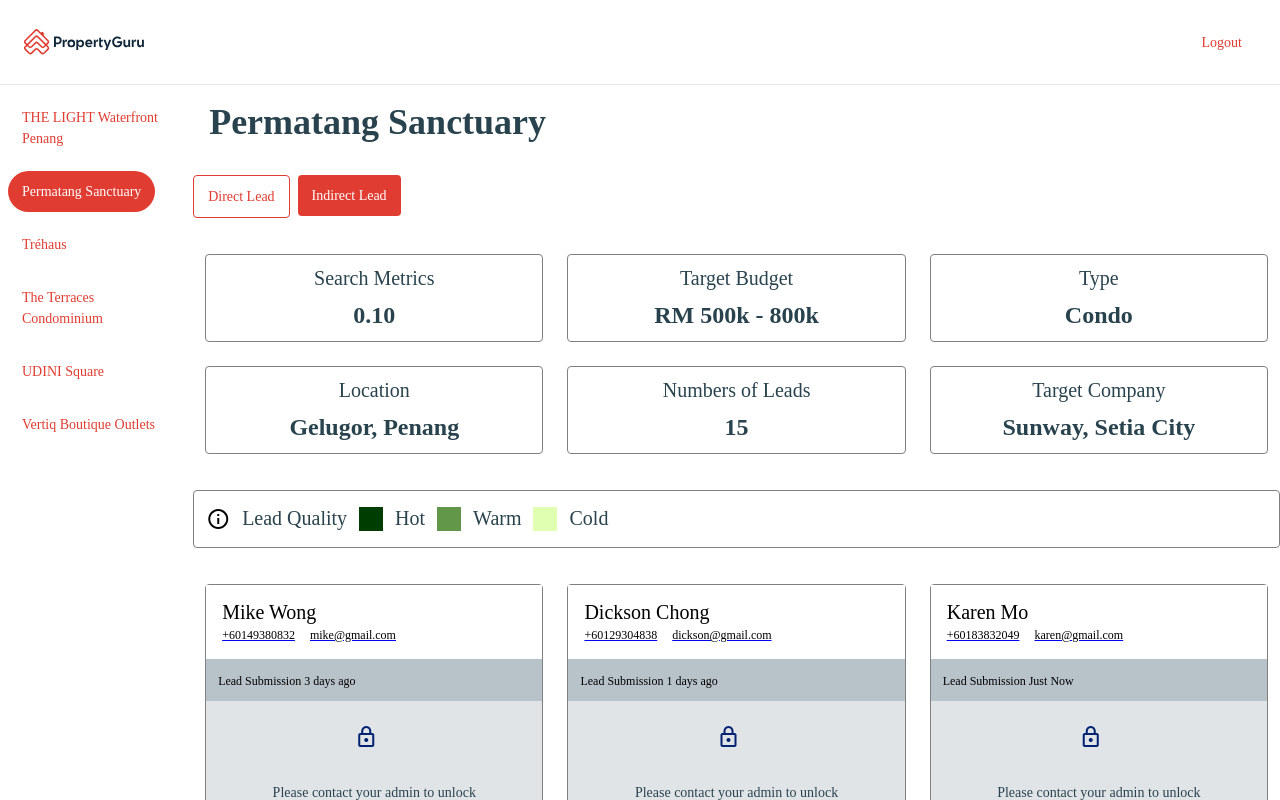
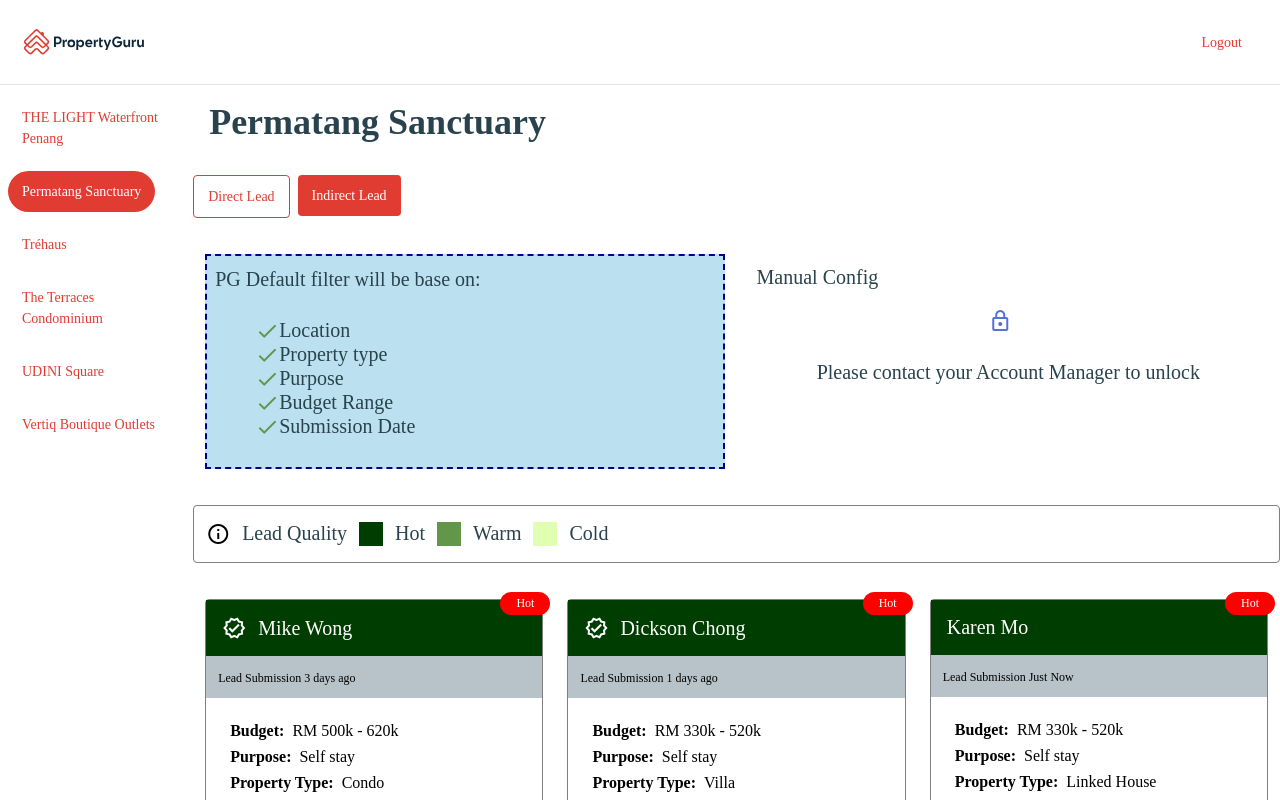
Before and after one commit to junKitClover/PGHack, a Next.js app: page /project/indirect/permatang-sanctuary in a window 1280 px wide. Before the commit this address had no page. Shown: the top 800 px of the page. Built offline with nearby package versions, Linux system fonts and the light colour scheme; sample sign-in values are in the browser's storage; a web font is replaced by a local one.

Commit message:
adding indirect page

```diff
--- a/app/project/component/LeadCard.tsx
+++ b/app/project/component/LeadCard.tsx
@@ -1,11 +1,11 @@
-'use client'
+"use client";
 
 import { Box, Text, Icon, ColorPlate, Visible } from "component/atoms";
 import { useState, useEffect } from "react";
 import { Stack, Flex } from "component/organisms";
 import { Button } from "component/molecules";
 import { TColor, TTextColor } from "styles/Color";
-import styles from './LeadCard.module.scss';
+import styles from "./LeadCard.module.scss";
 import { SUPER_USER } from "../../user";
 
 type TLeadScore = "Hot" | "Warm" | "Cold";
@@ -42,6 +42,8 @@
   signUpTime: string;
   leadScore: TLeadScore;
   isVerified: boolean;
+  hideContact?: boolean;
+  disableShowMore?: boolean;
 }
 
 export const LeadQuality = () => (
@@ -85,16 +87,15 @@
   signUpTime,
   leadScore,
   isVerified,
+  hideContact = false,
+  disableShowMore = false,
 }: LeadCardProps) => {
-  const [loginUser, setLoginUser] = useState("");
+  const [loginUserType, setLoginUserType] = useState("");
 
   useEffect(() => {
-    const localStorageUser = localStorage.getItem("userName") || "";
-
-    if (SUPER_USER.indexOf(localStorageUser) >= 0) {
-      setLoginUser("SUPER");
-    }
-  }, [loginUser]);
+    const localStorageUserType = localStorage.getItem("userType") || "";
+    setLoginUserType(localStorageUserType);
+  }, [loginUserType]);
 
   return (
     <Box border rounded>
@@ -103,9 +104,13 @@
           padding={[2, 4]}
           gap={3}
           alignItem="center"
-        backgroundColor={loginUser === "SUPER" ? ColorMapping[leadScore].background : 'white'}
+          backgroundColor={
+            loginUserType === "NORMAL"
+              ? "white"
+              : ColorMapping[leadScore].background
+          }
         >
-        {( isVerified && loginUser === "SUPER" ) && (
+          {isVerified && loginUserType !== "NORMAL" && (
             <Icon
               iconName="verified"
               title="OTP Verified"
@@ -115,31 +120,67 @@
             />
           )}
           <Stack gap={1}>
-          <Text size="medium" color={loginUser === "SUPER" ? ColorMapping[leadScore].color : "black"}>
+            <Text
+              size="medium"
+              color={
+                loginUserType === "NORMAL"
+                  ? "black"
+                  : ColorMapping[leadScore].color
+              }
+            >
               {name}
             </Text>
+            <Visible visible={!hideContact}>
               <Flex>
-          <a href={`tel:${phoneNumber}`}><Text size="xSmall" color={loginUser === "SUPER" ? ColorMapping[leadScore].color : "black"}>
+                <a href={`tel:${phoneNumber}`}>
+                  <Text
+                    size="xSmall"
+                    color={
+                      loginUserType === "NORMAL"
+                        ? "black"
+                        : ColorMapping[leadScore].color
+                    }
+                  >
                     {phoneNumber}
-          </Text></a>
-          <Text size="xSmall" weight="bold" color={ColorMapping[leadScore].color}>&nbsp;&nbsp;.&nbsp;&nbsp;</Text>
-          <a href={`mailto:${email}`}><Text size="xSmall" color={loginUser === "SUPER" ? ColorMapping[leadScore].color : "black"}>
+                  </Text>
+                </a>
+                <Text
+                  size="xSmall"
+                  weight="bold"
+                  color={ColorMapping[leadScore].color}
+                >
+                  &nbsp;&nbsp;.&nbsp;&nbsp;
+                </Text>
+                <a href={`mailto:${email}`}>
+                  <Text
+                    size="xSmall"
+                    color={
+                      loginUserType === "NORMAL"
+                        ? "black"
+                        : ColorMapping[leadScore].color
+                    }
+                  >
                     {email}
-          </Text></a>
+                  </Text>
+                </a>
               </Flex>
+            </Visible>
           </Stack>
-        {loginUser === "SUPER" && <div className={styles.leadScore}><Text color="white" size="xSmall">{leadScore}</Text></div>}
+          {loginUserType !== "NORMAL" && (
+            <div className={styles.leadScore}>
+              <Text color="white" size="xSmall">
+                {leadScore}
+              </Text>
+            </div>
+          )}
         </Flex>
       </div>
-    <Box
-      padding={3}
-      backgroundColor="greyLight"
-    >
+      <Box padding={3} backgroundColor="greyLight">
         <Text as="span" color="black" size="xSmall" weight="thin">
           Lead Submission {lastSearch}
         </Text>
       </Box>
-    <Visible visible={loginUser === "SUPER"}>
+      <Visible visible={loginUserType !== "NORMAL"}>
         <Box padding={[2, 4, 6]} backgroundColor="white">
           <Stack gap={2}>
             <Flex gap={2}>
@@ -176,20 +217,28 @@
             </Flex>
           </Stack>
           <Flex gap={4} justifyContent="spaceBetween" paddingTop={5}>
-          <Button type="outline">Show More</Button>
-          <Flex gap={2}>
+            <Button type={"outline"} iconName={disableShowMore?'lock':''} disabled={disableShowMore}>Show More</Button>
             <Button iconName="chat" size="small" isFloat type="outline" />
-          </Flex>
           </Flex>
         </Box>
       </Visible>
-    <Visible visible={loginUser !== "SUPER"}>
-      <Flex padding={[2, 4, 6]} gap={5} direction="column" backgroundColor="greyLighter" justifyContent="center" alignItem="center" >
-        <Icon iconName="lock" size="large" color="informationDarker"/>
-        <Text type="tooltips">Please contact your admin to unlock</Text>
+      <Visible visible={loginUserType === "NORMAL"}>
+        <Flex
+          padding={[2, 4, 6]}
+          gap={5}
+          direction="column"
+          backgroundColor="greyLighter"
+          justifyContent="center"
+          alignItem="center"
+        >
+          <Icon iconName="lock" size="large" color="informationDarker" />
+          <Text type="tooltips">
+            Please contact your Account Manager to unlock
+          </Text>
         </Flex>
       </Visible>
     </Box>
-)};
+  );
+};
 
 export default LeadCard;
--- /dev/null
+++ b/app/project/indirect/[projectName]/page.module.scss
@@ -0,0 +1,19 @@
+.selectedSection {
+  background-color: #bbe0f0;
+}
+
+.sectionDisable {
+  border: 2px dashed darkblue ;
+  background-color: #f2f2f2;
+  cursor: none;
+}
+
+.section {
+  border: 2px dashed darkblue ;
+  cursor: pointer;
+}
+
+.listStyle {
+  list-style: none;
+  display: flex;
+}
--- a/app/project/indirect/[projectName]/page.tsx
+++ b/app/project/indirect/[projectName]/page.tsx
@@ -1,21 +1,23 @@
-'use client'
+"use client";
 
-import { Box, Text } from "component/atoms";
+import { Box, Text, Visible, Icon } from "component/atoms";
 import { useEffect, useState } from "react";
 import { Stack, Grid, Flex } from "component/organisms";
 import LeadCard, { LeadCardProps, LeadQuality } from "../../component/LeadCard";
 import LeadCardShimmer from "../../component/LeadCardShimmer";
 import InfoCard, { InfoCardProps } from "../../component/InfoCard";
-import { projectInfo } from '../../data/project';
-import { leadInfo } from '../../data/lead';
+import { projectInfo } from "../../data/project";
+import { leadInfo } from "../../data/lead";
 import { Button } from "component/molecules";
 import Link from "next/link";
-import { SUPER_USER } from '../../../user';
 import Router from "next/router";
-
+import styles from "./page.module.scss";
+import classnames from "classnames";
 
 const Page = ({ params: { projectName } }: any) => {
   const { name, detailList } = projectInfo[projectName];
+  const [loginUserType, setLoginUserType] = useState("");
+  const [config, setConfig] = useState("PG");
   const [isLoading, setIsLoading] = useState(true);
 
   useEffect(() => {
@@ -26,17 +28,20 @@
   }, []);
 
   useEffect(() => {
-    const localStorageUser = localStorage.getItem("userName") || '';
+    const localStorageUser = localStorage.getItem("userName") || "";
+    const localStorageUserType = localStorage.getItem("userType") || "";
 
-    if(!localStorageUser){
-      window.location.href = '/';
-      Router.push('/');
+    if (!localStorageUser) {
+      window.location.href = "/";
+      Router.push("/");
     }
 
-    if(SUPER_USER.indexOf(localStorageUser)<0){
+    if (localStorageUserType === "NORMAL") {
       window.location.href = `/project/direct/${projectName}`;
       Router.push(`/project/direct/${projectName}`);
     }
+
+    setLoginUserType(localStorageUserType);
   });
 
   return (
@@ -45,19 +50,68 @@
         {name}
       </Text>
       <Flex gap={2}>
-        <Link href={`/project/direct/${projectName}`}><Button type="outline">Direct Lead</Button></Link>
+        <Link href={`/project/direct/${projectName}`}>
+          <Button type="outline">Direct Lead</Button>
+        </Link>
         <Button type="contained">Indirect Lead</Button>
       </Flex>
-      <Grid col={[2, , 3]} gap={[3, 5, 6]} paddingBlock={5} paddingInline={3}>
-        {detailList.map((props, i) => (
-          <InfoCard {...props} key={i} />
-        ))}
+      <Grid col={[1, 2]} gap={[3, 5, 6]} paddingBlock={5} paddingInline={3}>
+        <div
+          className={classnames(styles.section, {
+            [styles.selectedSection]: config === "PG",
+          })}
+          onClick={() => {
+            setConfig("PG");
+          }}
+        >
+          <Grid paddingBlock={3} paddingInline={2} gap={3}>
+            <Text as="label">PG Default filter will be base on: </Text>
+            <ul>
+              <li className={styles.listStyle}>
+                <Icon iconName="done" size="small" color="success"/><Text>Location</Text>
+              </li>
+              <li className={styles.listStyle}>
+                <Icon iconName="done" size="small" color="success"/><Text>Property type</Text>
+              </li>
+              <li className={styles.listStyle}>
+                <Icon iconName="done" size="small" color="success"/><Text>Purpose</Text>
+              </li>
+              <li className={styles.listStyle}>
+                <Icon iconName="done" size="small" color="success"/><Text>Budget Range</Text>
+              </li>
+              <li className={styles.listStyle}>
+                <Icon iconName="done" size="small" color="success"/><Text>Submission Date</Text>
+              </li>
+            </ul>
+
+          </Grid>
+        </div>
+        <div
+          className={classnames({
+            [styles.section]: loginUserType === "SUPER",
+            [styles.sectionDisable]: loginUserType === "MID",
+            [styles.selectedSection]: config === "MANUAL",
+          })}
+          onClick={() => {
+            if (loginUserType === "SUPER") {
+              setConfig("MANUAL");
+            }
+          }}
+        >
+          <Grid paddingBlock={3} paddingInline={2} gap={3}>
+            <Text as="label">Manual Config</Text>
+            <Flex justifyContent="center" alignItem="center" direction="column" gap={3} paddingBlock={2}>
+              <Icon iconName="lock" size="large" color="information"/>
+              <Text as="label">Please contact your Account Manager to unlock</Text>
+            </Flex>
+          </Grid>
+        </div>
       </Grid>
       <LeadQuality />
       <Grid col={[1, 2, 3]} gap={[3, 5, 6]} paddingBlock={5} paddingInline={3}>
-      {leadInfo.map((prop, i) => {
+        {leadInfo.map((prop, i) => {
           if (isLoading) return <LeadCardShimmer key={i} />;
-          return <LeadCard {...prop} key={i} />;
+          return <LeadCard {...prop} key={i} hideContact={loginUserType !== "SUPER"} disableShowMore={loginUserType !== "SUPER"}/>;
         })}
       </Grid>
     </Stack>
--- a/app/user.ts
+++ b/app/user.ts
@@ -1,2 +1,3 @@
 export const SUPER_USER = ['super','admin','ayushi','babiswan','kit','raghav','srikrisha'];
-export const NORMAL_USER = ['mike','wong','chin','tan','chen','chan','ali','muttuh'];
+export const MID_USER = ['mike','ali','muttuh']
+export const NORMAL_USER = ['wong','chin','tan','chen','chan'];
--- a/package.json
+++ b/package.json
@@ -20,6 +20,7 @@
     "next": "13.0.2",
     "react": "18.2.0",
     "react-dom": "18.2.0",
+    "react-select": "^5.6.0",
     "reactjs-popup": "^2.0.5",
     "sass": "^1.56.0",
     "typed-scss-modules": "^7.0.1",
```
Also changed, not shown: app/page.tsx (+16 -2 lines), app/project/direct/[projectName]/page.tsx (+13 -13 lines), app/project/indirect/[projectName]/page.module.scss.d.ts (added, +13 -0 lines), 1 other file (tests, documents, lock files or other folders). Lines whose indentation alone changed are shown as unchanged.
